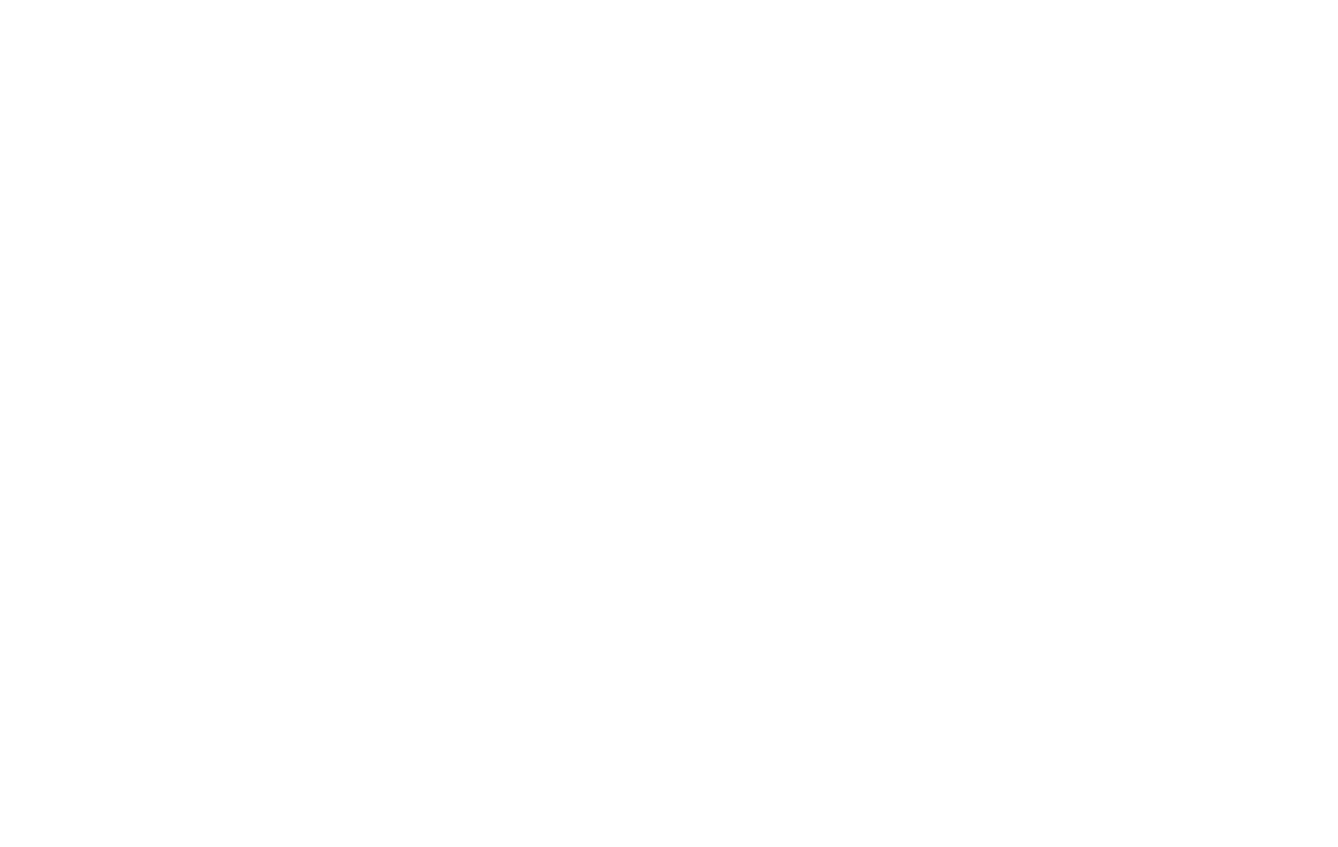
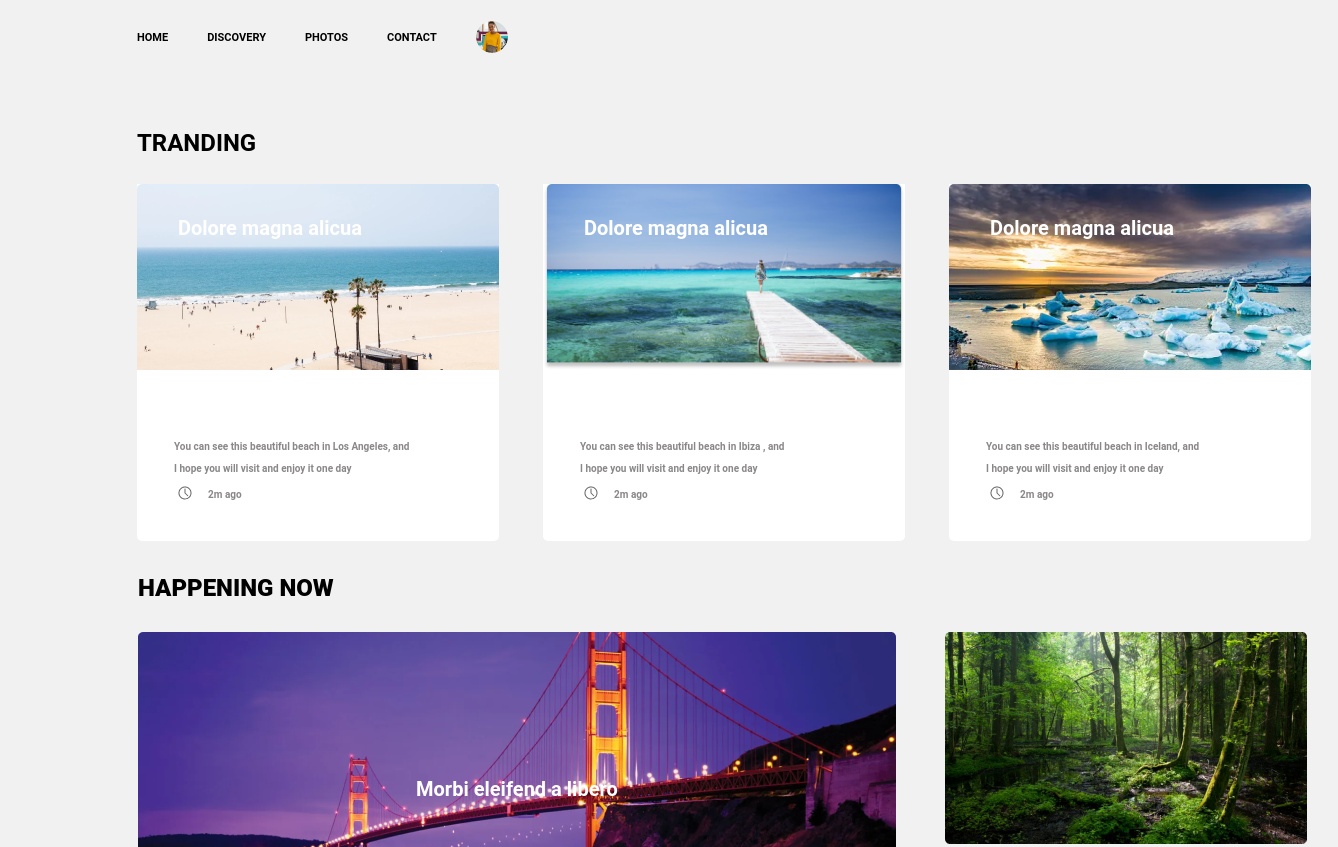
Before and after one commit to LukaGhvania/leqture-6, a plain HTML site: page index.html in a window 1280 px wide. Shown: the top 847 px of the page, 1338 px wide, since content can reach past the window. Before the commit the page ends 800 px from the top, so only its background shows below. Drawn offline with Linux system fonts and the light colour scheme.

Commit message:
change
I create website add html css, reset, images,  footer, header, sections

```diff
--- a/css/style.css
+++ b/css/style.css
@@ -0,0 +1,231 @@
+body {
+  background-color:#F1F1F1;
+}
+header {
+  display: inline-block;
+  vertical-align: middle;
+  margin-left: 137px;
+  margin-top: 21px;
+}
+h2 {
+  display: inline-block;
+  vertical-align: middle;
+  color: #000;
+  font-family: Roboto;
+  font-size: 11px;
+  font-style: normal;
+  font-weight: 700;
+  line-height: normal;
+  padding-right: 35px;
+}
+.logo {
+  vertical-align: middle;
+  border-radius: 50%;
+}
+.h1 {
+  color: #000;
+  font-family: Roboto;
+  font-size: 24px;
+  font-style: normal;
+  font-weight: 700;
+  line-height: normal;
+  margin-left: 137px;
+  margin-top: 76px;
+}
+.s-1 {
+  width: 1200px;
+  height: 357px;
+  margin-left: 137px;
+  display: inline-block;
+  vertical-align: top;
+}
+.title {
+  color: #000000;
+  font-family: Roboto;
+  font-size: 20px;
+  font-style: normal;
+  font-weight: 700;
+  line-height: normal;
+}
+.div1 {
+  width: 362px;
+  height: 357px;
+  flex-shrink: 0;
+  position: relative;
+  margin-top: 27px;
+  display: inline-block;
+  border-radius: 0px 0px 5px 5px;
+  background-color: #FFF;
+}
+.h2 {
+  color: #ffffff;
+  font-family: Roboto;
+  font-size: 20px;
+  font-style: normal;
+  font-weight: 700;
+  line-height: normal;
+  position: absolute;
+  top: 32px;
+  left: 41px;
+}
+.img1 {
+  width: 362px;
+  height: 186px;
+  flex-shrink: 0;
+  position: relative;
+}
+.p1 {
+  color: #8A8787;
+  font-family: Roboto;
+  font-size: 10px;
+  font-style: normal;
+  font-weight: 700;
+  line-height: normal;
+  padding-left: 37px;
+  padding-top: 68px;
+}
+.timer {
+  border-radius: 50%;
+  vertical-align: middle;
+  padding-left: 40px;
+  padding-top: 11px;
+}
+.p2 {
+  color: #8A8787;
+  font-family: Roboto;
+  font-size: 10px;
+  font-style: normal;
+  font-weight: 700;
+  line-height: normal;
+  display: inline-block;
+  vertical-align: middle;
+  padding-left: 11px;
+  padding-top: 14px;
+}
+.div2{
+  width: 362px;
+  height: 357px;
+  flex-shrink: 0;
+  position: relative;
+  margin-top: 27px;
+  display: inline-block;
+  border-radius: 0px 0px 5px 5px;
+  background-color: #FFF;
+  margin-left: 40px;
+}
+.div3{
+  width: 362px;
+  height: 357px;
+  flex-shrink: 0;
+  position: relative;
+  margin-top: 27px;
+  display: inline-block;
+  border-radius: 0px 0px 5px 5px;
+  background-color: #FFF;
+  margin-left: 40px;
+}
+.s-2 {
+  margin-left: 138px;
+  margin-top: 60px;
+  width: 1200px;
+  height: 964px;
+  display: inline-block;
+  position: relative;
+}
+.txt {
+  font-family: Roboto;
+  font-size: 24px;
+  font-weight: 800;
+  line-height: 28.13px;
+  text-align: left;
+}
+.maindiv {
+  display: inline-block;
+  margin-top: 30px;
+}
+.mainimg {
+  position: relative;
+}
+.mainh2 {
+  color: #ffffff;
+  font-family: Roboto;
+  font-size: 20px;
+  font-style: normal;
+  font-weight: 700;
+  line-height: 23.44px;
+  position: absolute;
+  top: 204px;
+  left: 278px;
+}
+.maindiv2 {
+  margin-top: 42px;
+  display: inline-block;
+  vertical-align: top;
+}
+.mainimg3 {
+  padding-left: 45px;
+  vertical-align: top;
+}
+.maindiv3 {
+  display: inline-block;
+  vertical-align: top;
+  margin-left: 45px;
+  position: absolute;
+  bottom: 290px;
+}
+.maindiv4 {
+  display: inline-block;
+  vertical-align: bottom;
+  margin-left: 45px;
+}
+footer {
+  height: 210px;
+  width: 100%;
+  background: #243043;
+  margin-top: 40px;
+}
+.footerdiv1 {
+  display: inline-block;
+}
+h3 {
+  font-family: Roboto;
+  font-size: 12px;
+  font-weight: 700;
+  line-height: 14.06px;
+  text-align: left;
+  color: #818687;
+  margin-left: 137px;
+  padding-bottom: 14px;
+
+}
+.footerdiv2 {
+  display: inline-block;
+}
+
+.footerh3 {
+  padding-top: 59px;
+}
+
+.footerdiv3 {
+  display: inline-block;
+}
+.footerp {
+  display: inline-block;
+  font-family: Roboto;
+  font-size: 12px;
+  font-weight: 400;
+  line-height: 14.06px;
+  text-align: left;
+  color: #FFFFFF;
+  width: 249px;
+  height: 14px;
+  margin-left: 112px;
+  vertical-align: top;
+  margin-top: 59px;
+}
+.geo {
+  margin-left: 416px;
+  margin-top: 58px;
+  vertical-align: top;
+
+}
--- a/index.html
+++ b/index.html
@@ -8,6 +8,108 @@
   <title>leqture 6 test</title>
 </head>
 <body>
-
+  <header>
+    <h2>HOME</h2>
+    <h2>DISCOVERY</h2>
+    <h2>PHOTOS</h2>
+    <h2>CONTACT</h2>
+    <img src="img/logo.png" alt="logo" class="logo">
+  </header>
+  <h1 class="h1">
+    TRANDING
+  </h1>
+  <section class="s-1">
+    <div class="div1">
+      <img src="img/pic 1.png" alt="img" class="img1">
+      <h2 class="h2">
+        Dolore magna alicua
+      </h2>
+      <p class="p1">
+        You can see this beautiful beach in Los Angeles, and
+        <br>
+        <br>
+        I hope you will visit and enjoy it one day
+      </p>
+      <img src="img/timer.png" alt="img" class="timer">
+      <p class="p2">
+        2m ago
+      </p>
+    </div>
+    <div class="div2">
+      <img src="img/pic 2.png" alt="img" class="img1">
+      <h2 class="h2">
+        Dolore magna alicua
+      </h2>
+      <p class="p1">
+        You can see this beautiful beach in Ibiza , and
+        <br>
+        <br>
+        I hope you will visit and enjoy it one day
+      </p>
+      <img src="img/timer.png" alt="img" class="timer">
+      <p class="p2">
+        2m ago
+      </p>
+    </div>
+    <div class="div3">
+      <img src="img/pic 3.png" alt="img" class="img1">
+      <h2 class="h2">
+        Dolore magna alicua
+      </h2>
+      <p class="p1">
+        You can see this beautiful beach in Iceland, and
+        <br>
+        <br>
+        I hope you will visit and enjoy it one day
+      </p>
+      <img src="img/timer.png" alt="img" class="timer">
+      <p class="p2">
+        2m ago
+      </p>
+    </div>
+  </section>
+  <section class="s-2">
+    <h1 class="txt">HAPPENING NOW</h1>
+      <div class="maindiv">
+        <img src="img/pic 4.png" alt="img" class="mainimg1">
+        <h2 class="mainh2">
+          Morbi eleifend a libero
+        </h2>
+        <img src="img/pic 6.png" alt="img" class="mainimg3">
+      </div>
+          <div class="maindiv2">
+            <img src="img/pic 5.png" alt="img" class="mainimg2">
+          </div>
+          <div class="maindiv3">
+            <img src="img/pic 7.png" alt="img" class="mainimg4">
+          </div>
+          <div class="maindiv4">
+            <img src="img/pic 8.png" alt="img" class="maniimg5">
+          </div>
+  </section>
+  <footer>
+    <section class="s-3">
+      <div class="footerdiv1">
+        <h3 class="footerh3">Home</h3>
+        <h3>Discovery</h3>
+        <h3>Photos</h3>
+        <h3>Contact</h3>
+      </div>
+      <div class="footerdiv2">
+        <h3>About</h3>
+        <h3>Help</h3>
+        <h3>Terms</h3>
+        <h3>Guidlines</h3>
+      </div>
+      <div class="footerdiv3">
+        <h3>Testimonials</h3>
+        <h3>Advertise</h3>
+        <h3>Integrations</h3>
+        <h3>Careers</h3>
+      </div>
+          <p class="footerp">Stay with us in touch for the freshest products!</p>
+          <img src="img/geolab.png" alt="geolab" class="geo">
+    </section>
+  </footer>
 </body>
 </html>
```
Also changed, not shown: img/geolab.png (added), img/logo.png (added), img/pic 1.png (added), img/pic 2.png (added), img/pic 3.png (added), img/pic 4.png (added), img/pic 5.png (added), img/pic 6.png (added), img/pic 7.png (added), img/pic 8.png (added), img/timer.png (added).
